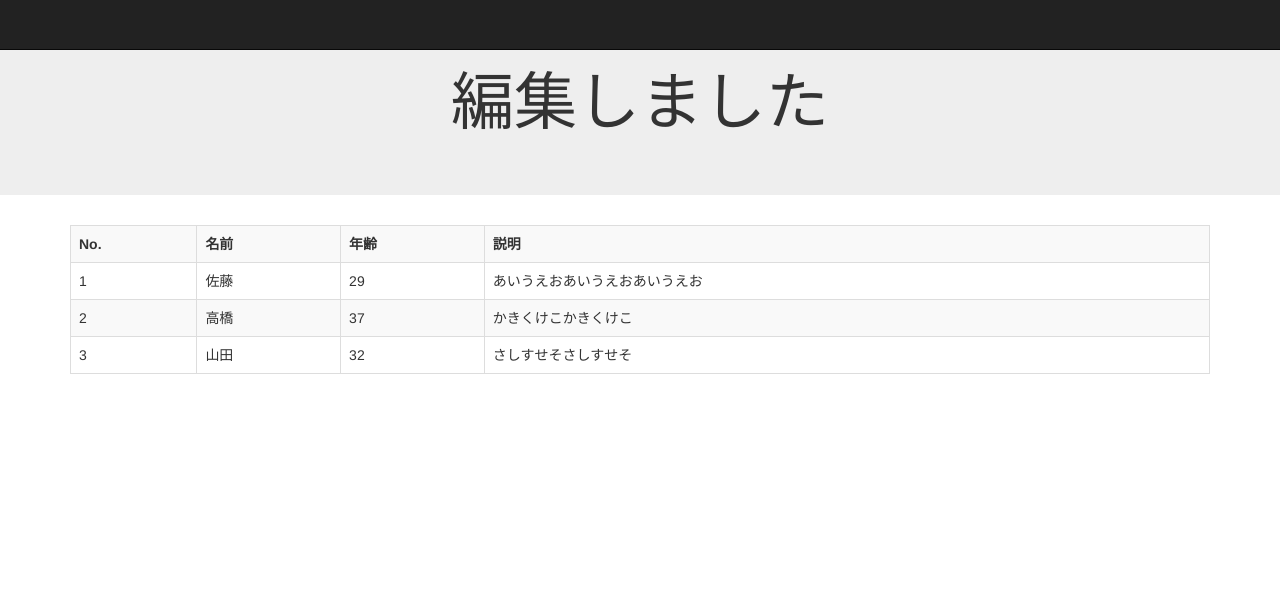
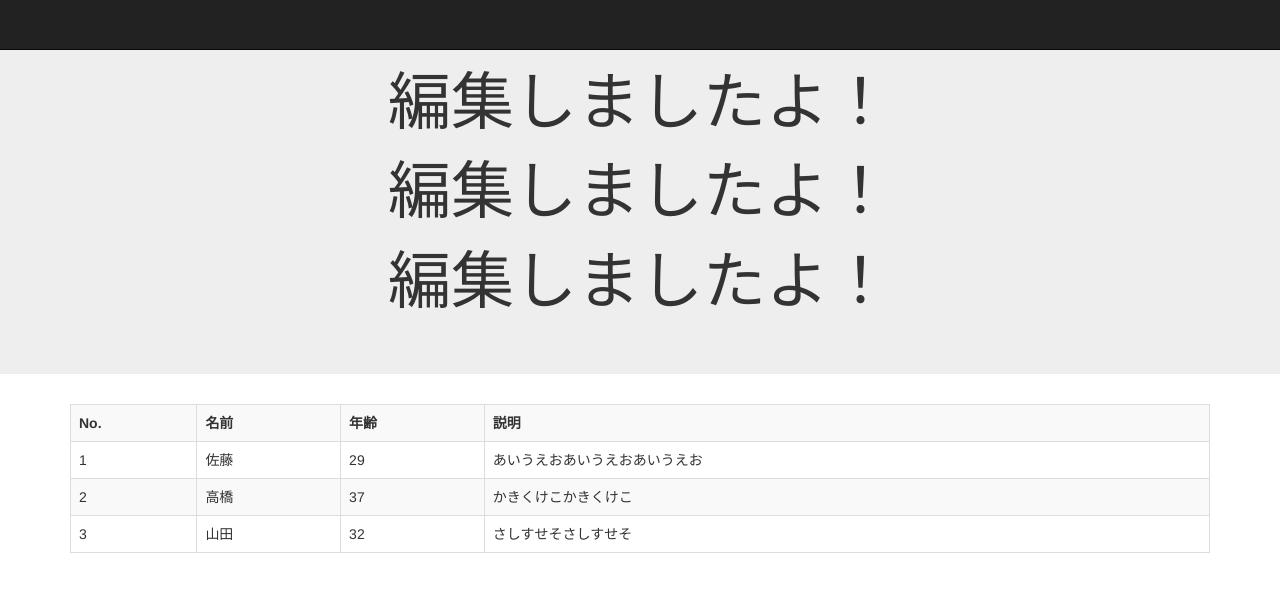
Before and after one commit to indexGH/HelloGithub, a plain HTML site: page index.html in a window 1280 px wide. Drawn offline with nearby package versions, Linux system fonts and the light colour scheme.

Commit message:
タイトルを編集

```diff
--- a/index.html
+++ b/index.html
@@ -12,7 +12,9 @@
     </nav>
     <div class="jumbotron">
       <div class="container text-center">
-        <h1>編集しました</h1>
+        <h1>編集しましたよ！</h1>
+        <h1>編集しましたよ！</h1>
+        <h1>編集しましたよ！</h1>
       </div>
     </div>
     <div class="container">
```
